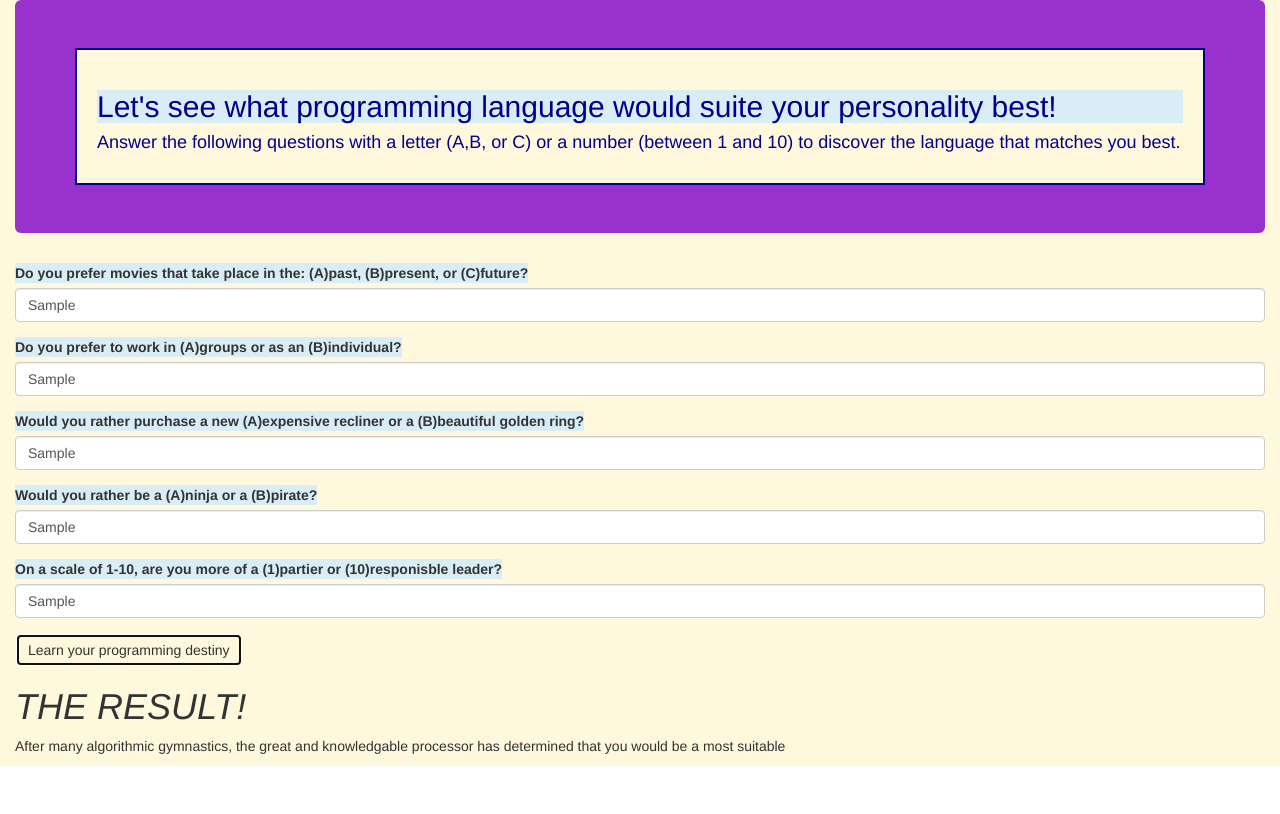
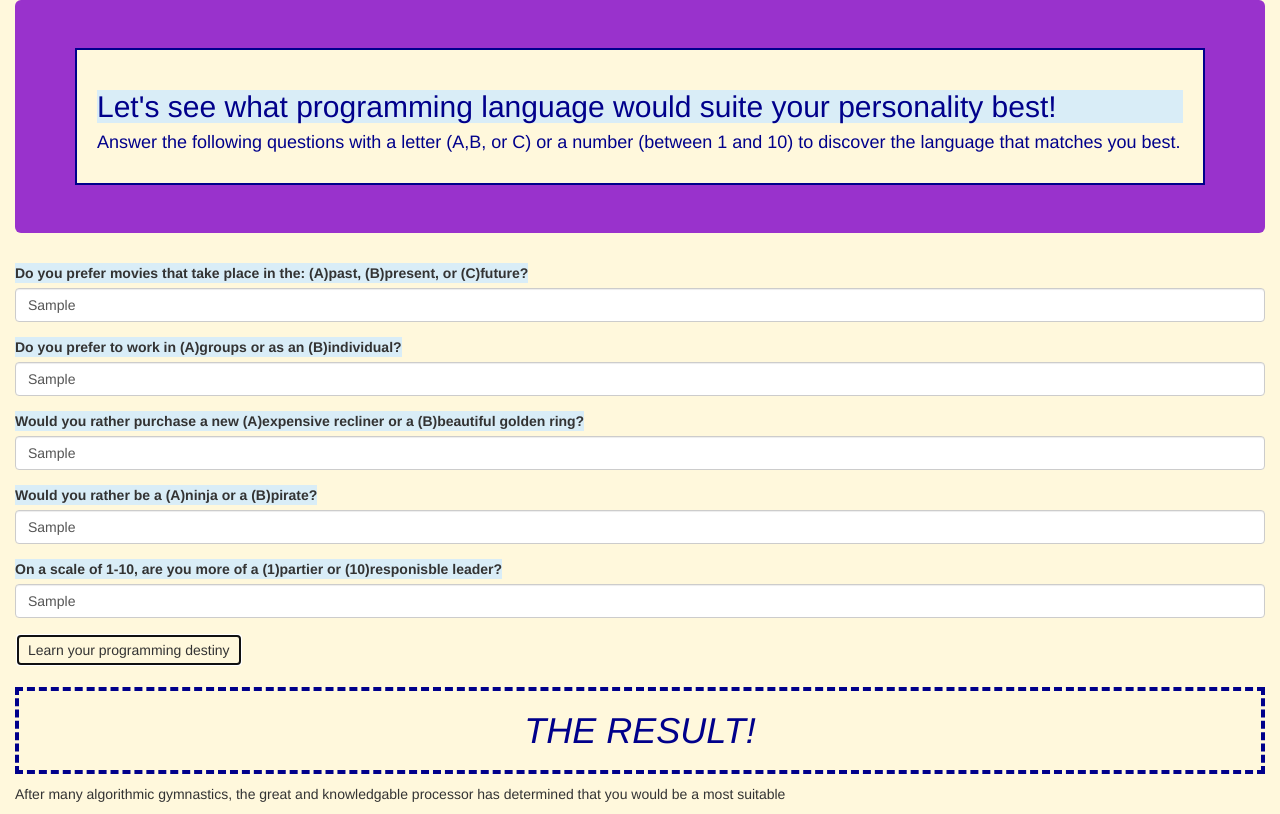
Before and after one commit to Veeep/quiz, a plain HTML site: page index.html in a window 1280 px wide. Both pictures are taken after typing "Sample", "Sample", "Sample", "Sample", "Sample" into the empty fields and a click on the button "Learn your programming destiny". Drawn offline with Linux system fonts and the light colour scheme.

Commit message:
tidy code up

```diff
--- a/css/styles.css
+++ b/css/styles.css
@@ -27,5 +27,14 @@
 }
 
 #result {
+
   display: none;
+
 }
+
+#resultHeading {
+  color: darkblue;
+  padding: 20px;
+  border: dashed 4px;
+  text-align: center;
+}
```
Also changed, not shown: index.html (+0 -3 lines), img/vulcan.jpg (added).
